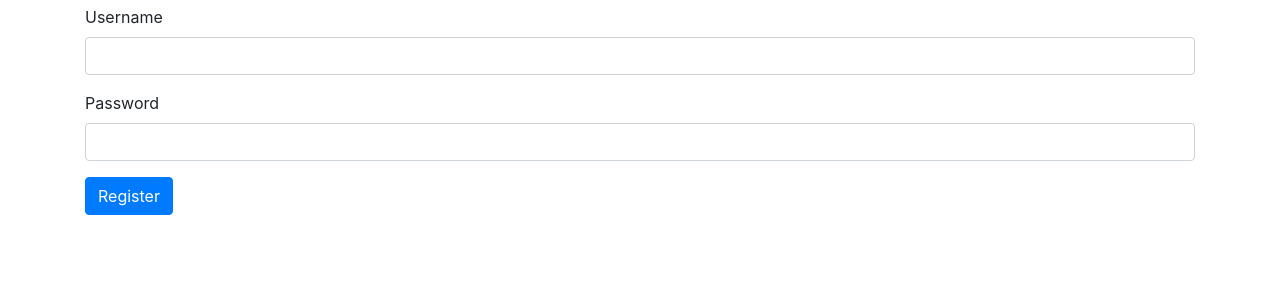
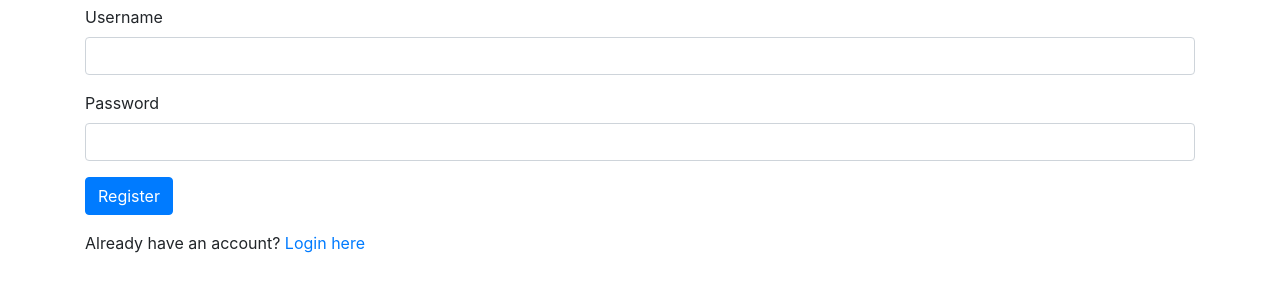
Before and after one commit to XavageHub/test22, a plain HTML site: page index.html in a window 1280 px wide. Shown: the part 89-380 px from the top of the page. Drawn offline with nearby package versions, Linux system fonts and the light colour scheme.

Commit message:
Update index.html

```diff
--- a/index.html
+++ b/index.html
@@ -25,6 +25,10 @@
 
     <div id="errorMessage" class="mt-3 text-danger" style="display: none;"></div>
     <div id="successMessage" class="mt-3 text-success" style="display: none;"></div>
+
+    <div class="mt-3">
+      <p>Already have an account? <a href="login.html">Login here</a></p>
+    </div>
   </div>
 
   <!-- Bootstrap JS & jQuery -->
```
